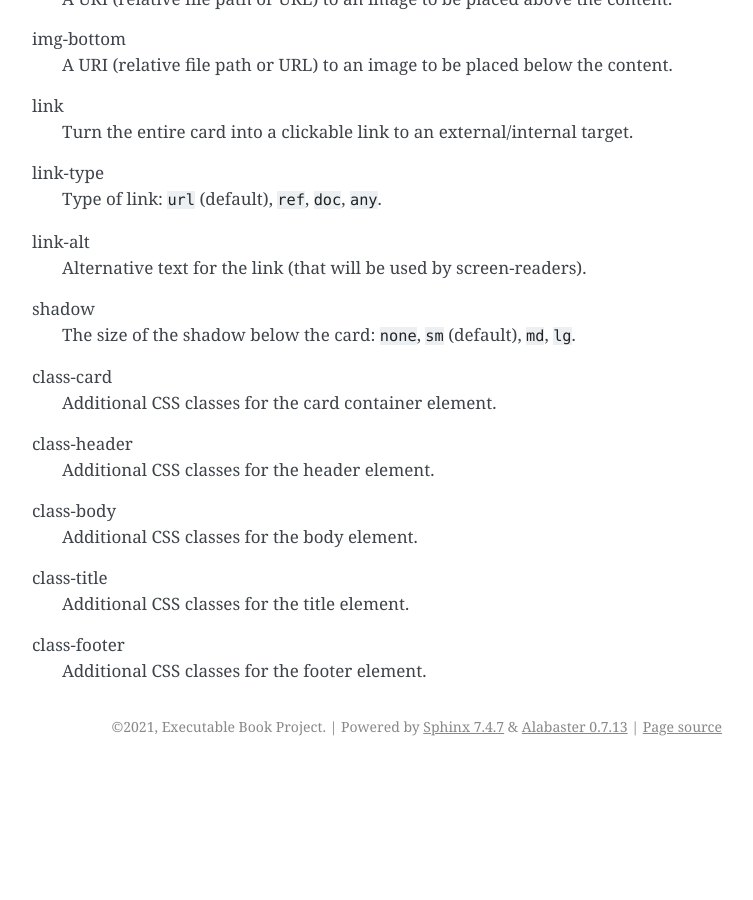
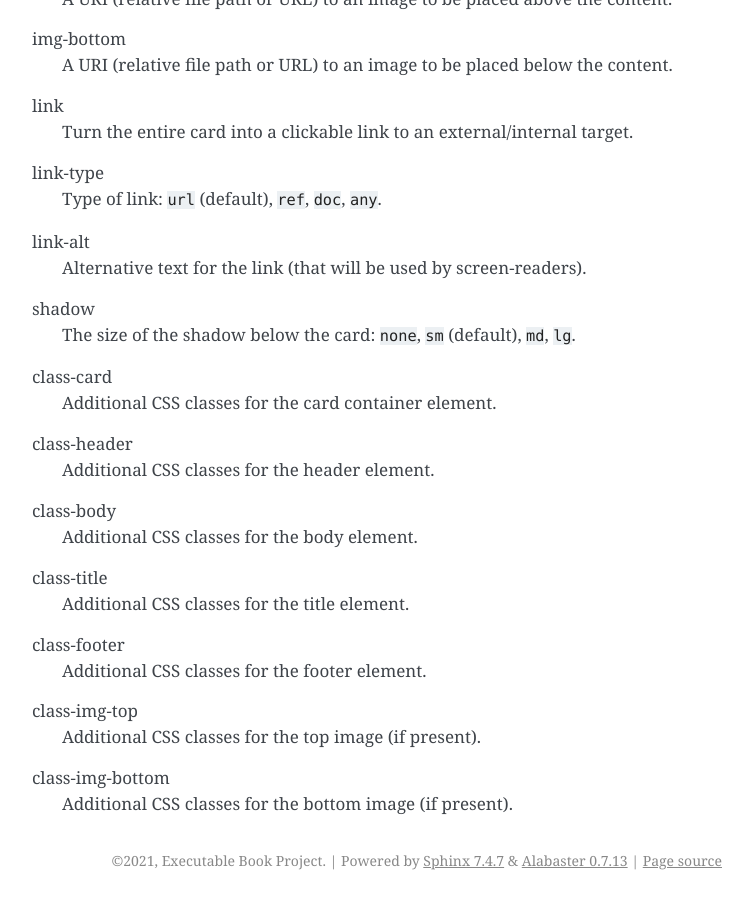
Before and after one commit to executablebooks/sphinx-design, a Sphinx documentation site: the page built from docs/cards.md, in a window 1280 px wide and 900 px high, scrolled down 3162 px. Shown: the whole window, without its empty margins (388-1141 px from the left). Built offline with Sphinx 7.4.7, drawn with Linux system fonts in a browser that asks for light colours; nearby versions of some CDN libraries; before the commit the page ends 3928 px from its top, so only the background shows below that.

Commit message:
👌 IMPROVE: Add card options `class-img-top`/`class-img-bottom`
closes #57

```diff
--- a/docs/cards.md
+++ b/docs/cards.md
@@ -283,3 +283,9 @@ class-title
 
 class-footer
 : Additional CSS classes for the footer element.
+
+class-img-top
+: Additional CSS classes for the top image (if present).
+
+class-img-bottom
+: Additional CSS classes for the bottom image (if present).
```
Also changed, not shown: 1 other file.
